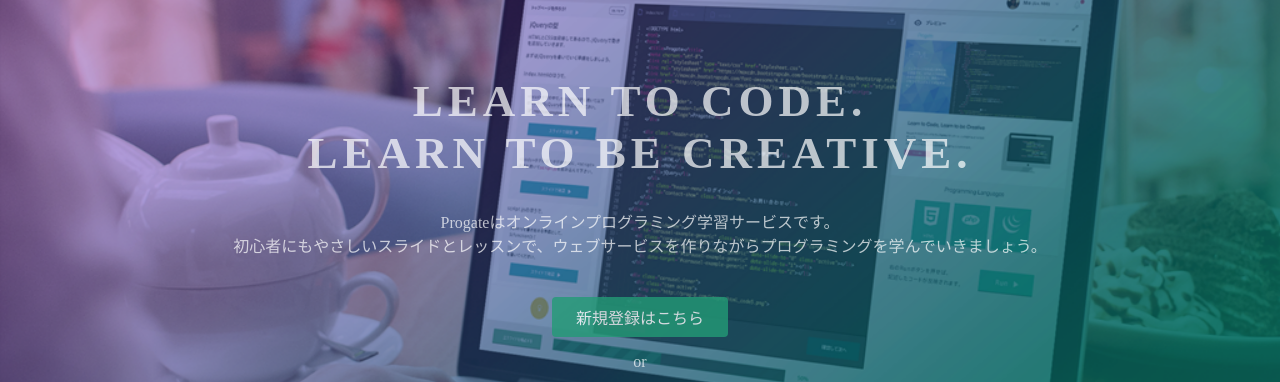
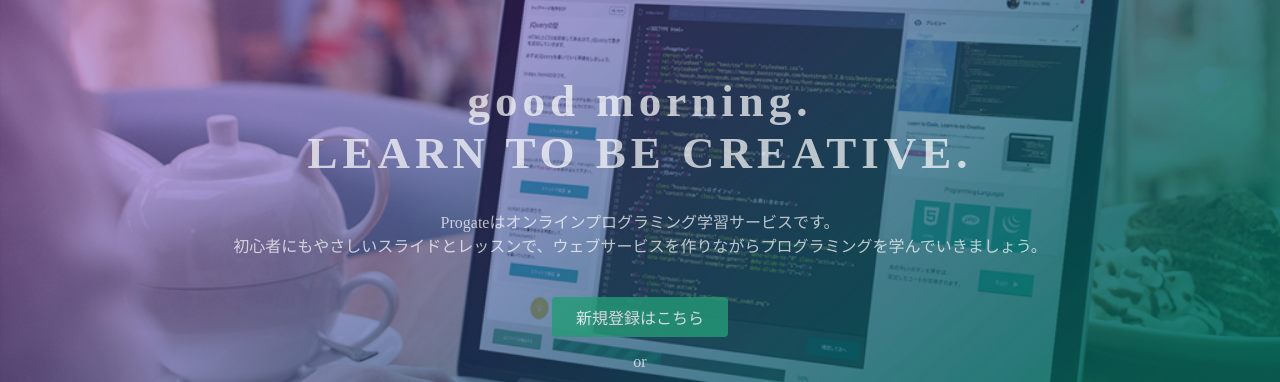
Before and after one commit to tsa-max/tsa-max.github.io, a plain HTML site: page index.html in a window 1280 px wide. Shown: the part 135-517 px from the top of the page. Drawn offline with Linux system fonts and the light colour scheme.

Commit message:
Update index.html

```diff
--- a/index.html
+++ b/index.html
@@ -23,7 +23,7 @@
   </header>
   <div class="top-wrapper">
     <div class="container">
-      <h1>LEARN TO CODE.<br>LEARN TO BE CREATIVE.</h1>
+      <h1>good morning.<br>LEARN TO BE CREATIVE.</h1>
       <p>Progateはオンラインプログラミング学習サービスです。<br>初心者にもやさしいスライドとレッスンで、ウェブサービスを作りながらプログラミングを学んでいきましょう。</p>
       <div class="btn-wrapper">
         <a href="#" class="btn signup">新規登録はこちら</a>
```
